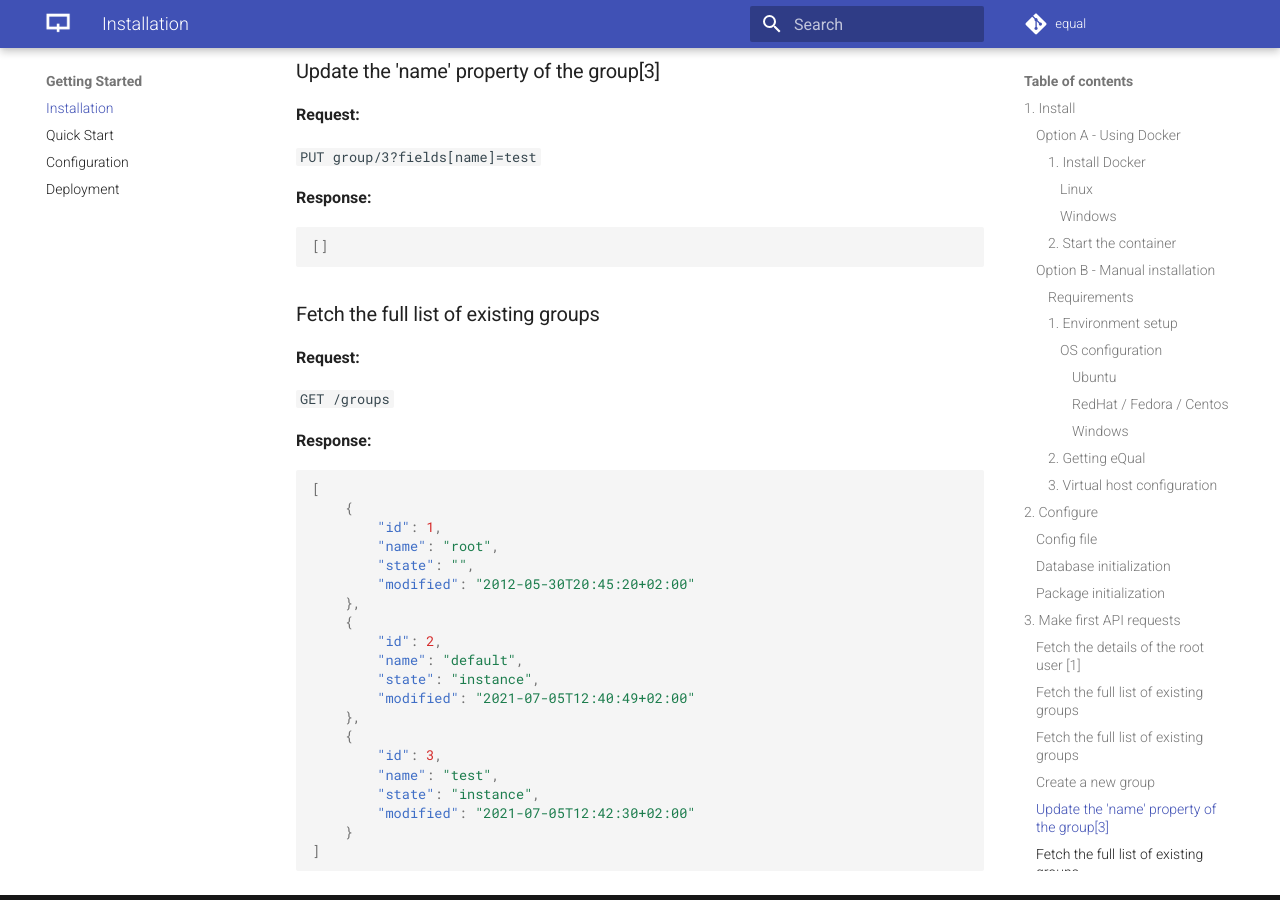
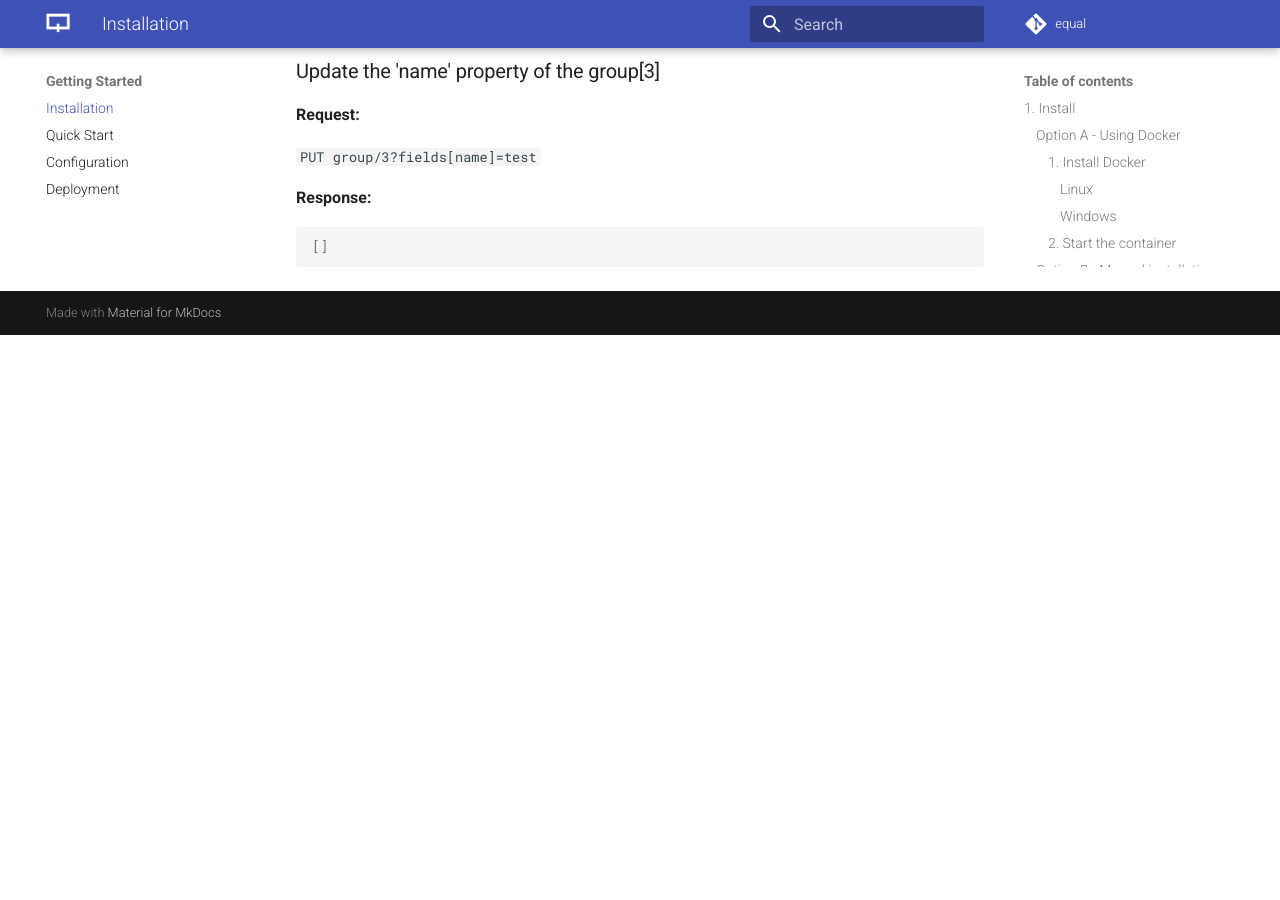
Before and after one commit to equalframework/equal-doc, an MkDocs documentation site: the page built from docs/getting-started/installation.md, in a window 1280 px wide and 900 px high, scrolled down 9237 px. Built offline with MkDocs 1.6.1 and Material for MkDocs 9.7.7, drawn with Linux system fonts in a browser that asks for light colours; comment, search, counter and statistics services are not loaded; the version menu is left out; after the commit the page ends 9572 px from its top, so only the background shows below that; some of the changed text lies outside the part shown.

Commit message:
updates  installation.md

````diff
--- a/docs/getting-started/installation.md
+++ b/docs/getting-started/installation.md
@@ -341,7 +341,7 @@ Here below are some examples of HTTP calls and their responses (in JSON) that yo
 
 
 
-### Fetch the full list of existing groups
+### Fetch the full list of existing users
 
 **HTTP Request:**
 
@@ -443,36 +443,3 @@ Note: The body request may be empty, but it is preferable to specify a name for
 ```json
 []
 ```
-
-
-
-### Fetch the full list of existing groups
-
-**Request:**
-
-`GET /groups`
-
-**Response:**
-
-```json
-[
-    {
-        "id": 1,
-        "name": "root",
-        "state": "",
-        "modified": "2012-05-30T20:45:20+02:00"
-    },
-    {
-        "id": 2,
-        "name": "default",
-        "state": "instance",
-        "modified": "2021-07-05T12:40:49+02:00"
-    },
-    {
-        "id": 3,
-        "name": "test",
-        "state": "instance",
-        "modified": "2021-07-05T12:42:30+02:00"
-    }
-]
-```
````
